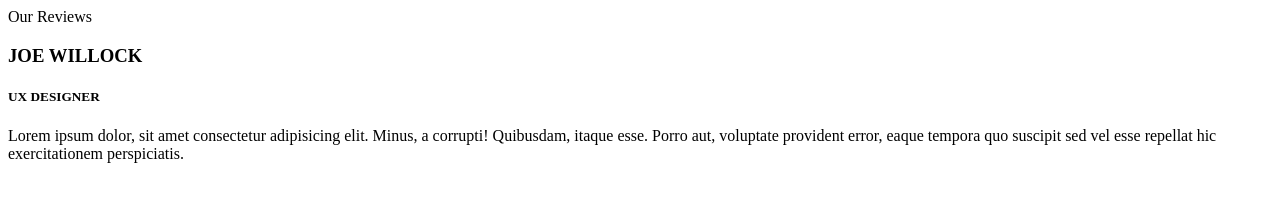
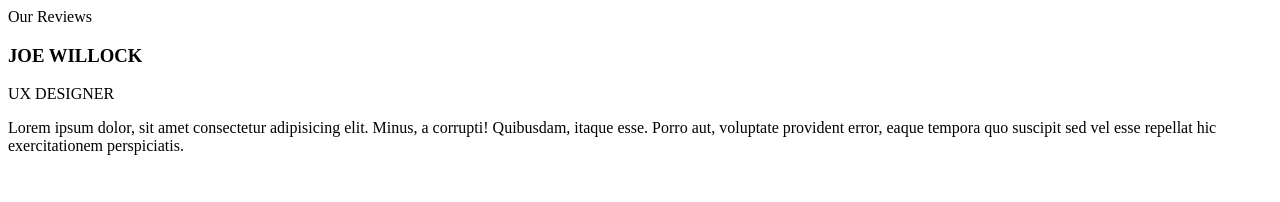
Before and after one commit to Adeyemi-Muaz-Ayomide/Review-Carousel, a plain HTML site: page index.html in a window 1280 px wide. Drawn offline with Linux system fonts and the light colour scheme.

Commit message:
changed the h5 to a p tag

```diff
--- a/index.html
+++ b/index.html
@@ -23,7 +23,7 @@
             </div>
 
             <h3>JOE WILLOCK</h3>
-            <h5>UX DESIGNER</h5>
+            <p>UX DESIGNER</p>
 
             <p>
                 Lorem ipsum dolor,
```
